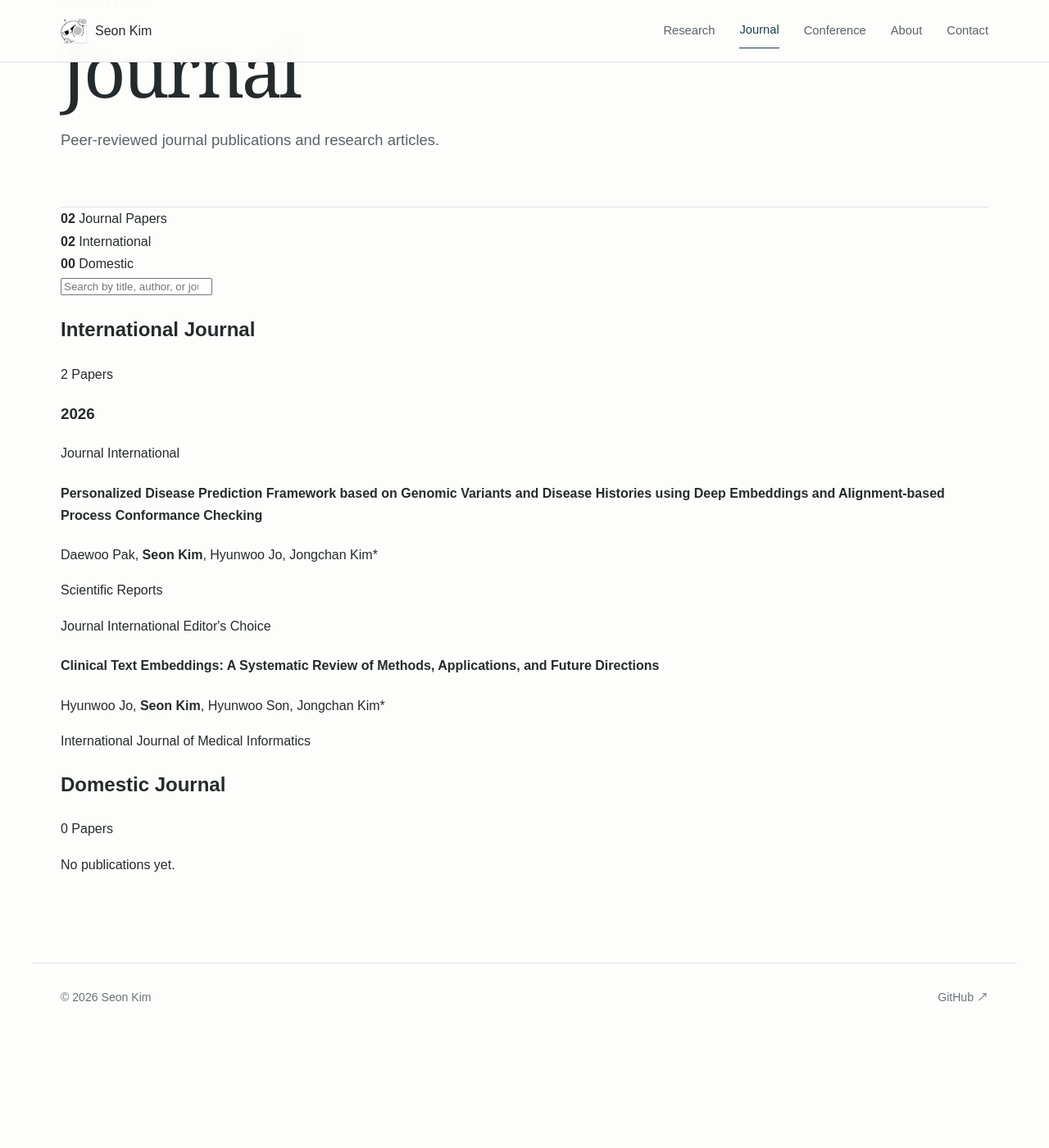
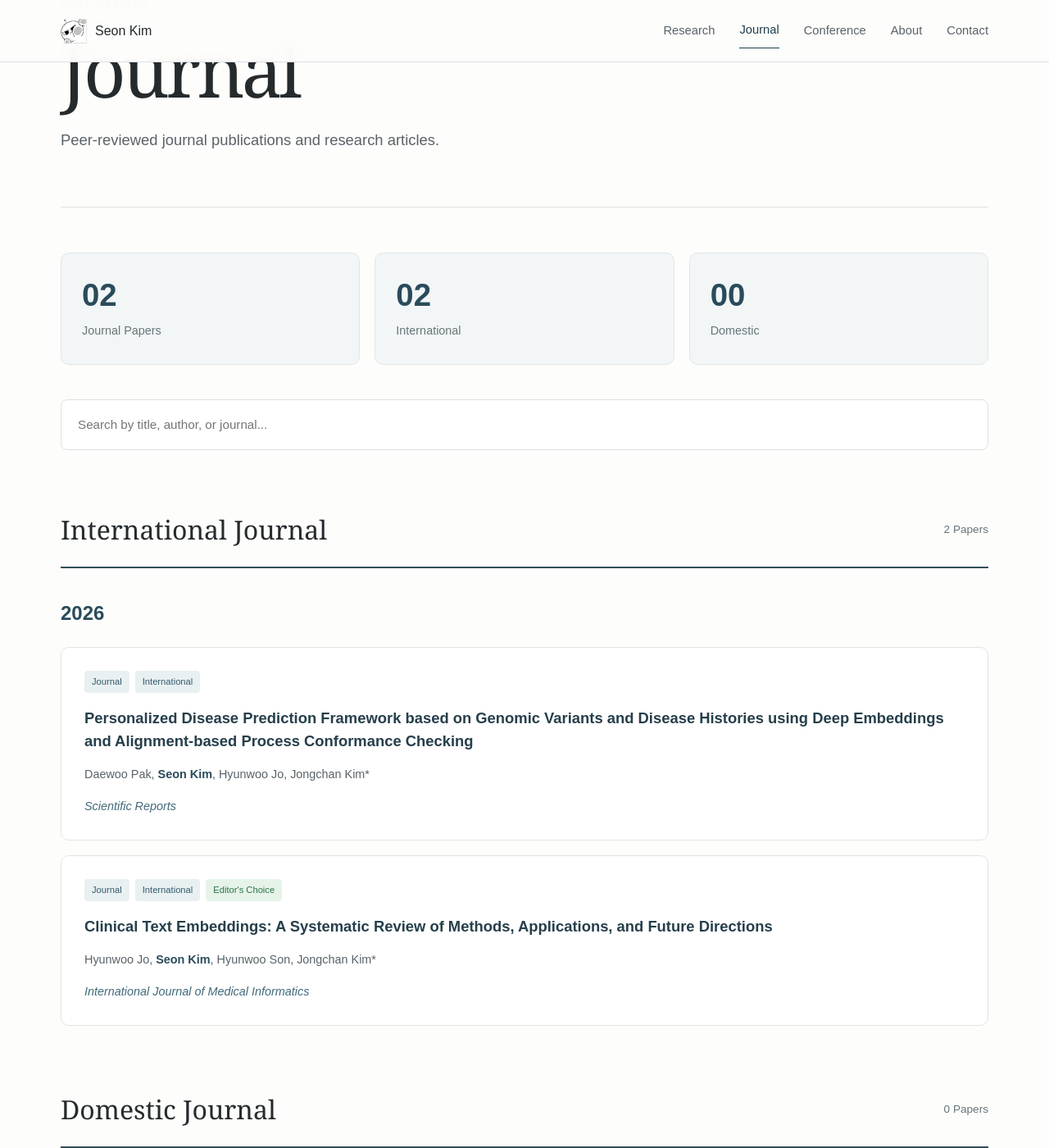
Before and after one commit to KSO012/KSO012.github.io, a Jekyll site: the page built from journal.md, in a window 1280 px wide and 1400 px high, scrolled down 191 px. Shown: the whole window at 82% size. Built offline with Jekyll 4.4.1, drawn with Linux system fonts in a browser that asks for light colours; before the commit the page ends 1465 px from its top, so only the background shows below that.

Commit message:
Update style.css

```diff
--- a/assets/style.css
+++ b/assets/style.css
@@ -12,3 +12,203 @@
   object-fit: contain;
   flex-shrink: 0;
 }
+
+/* =================================
+   JOURNAL PAGE
+================================= */
+
+.journal-page {
+  padding-top: 55px;
+}
+
+/* Statistics */
+
+.journal-stats {
+  display: grid;
+  grid-template-columns: repeat(3, 1fr);
+  gap: 18px;
+  margin-bottom: 42px;
+}
+
+.journal-stat {
+  padding: 28px 25px;
+  background: #f3f6f6;
+  border: 1px solid #e1e7e7;
+  border-radius: 10px;
+}
+
+.journal-stat strong {
+  display: block;
+  font-size: 2.4rem;
+  font-weight: 600;
+  color: #294b5b;
+  line-height: 1.2;
+}
+
+.journal-stat span {
+  display: block;
+  margin-top: 8px;
+  font-size: 0.9rem;
+  color: #66757a;
+}
+
+/* Search */
+
+.journal-search {
+  margin-bottom: 70px;
+}
+
+.journal-search input {
+  width: 100%;
+  padding: 17px 20px;
+  border: 1px solid #dce1e1;
+  border-radius: 8px;
+  background: #fff;
+  font: inherit;
+  font-size: 0.95rem;
+  outline: none;
+}
+
+.journal-search input:focus {
+  border-color: #416a79;
+}
+
+/* Sections */
+
+.journal-section {
+  margin-bottom: 75px;
+}
+
+.journal-section-header {
+  display: flex;
+  align-items: center;
+  justify-content: space-between;
+  gap: 20px;
+  border-bottom: 2px solid #334f5a;
+  padding-bottom: 18px;
+  margin-bottom: 32px;
+}
+
+.journal-section-header h2 {
+  font-family: Georgia, serif;
+  font-size: 2rem;
+  font-weight: 500;
+  margin: 0;
+}
+
+.journal-section-header > span {
+  color: #66757a;
+  font-size: 0.85rem;
+}
+
+.journal-year {
+  font-size: 1.5rem;
+  margin: 35px 0 20px;
+  color: #294b5b;
+}
+
+/* Publication Cards */
+
+.journal-paper {
+  border: 1px solid #e0e5e5;
+  border-radius: 10px;
+  padding: 28px;
+  margin-bottom: 18px;
+  background: #fff;
+  transition: border-color 0.2s;
+}
+
+.journal-paper:hover {
+  border-color: #416a79;
+}
+
+.journal-badges {
+  display: flex;
+  flex-wrap: wrap;
+  gap: 7px;
+  margin-bottom: 17px;
+}
+
+.journal-badges span {
+  background: #e9f0f2;
+  color: #315a6b;
+  font-size: 0.7rem;
+  padding: 4px 9px;
+  border-radius: 4px;
+}
+
+.journal-badges .highlight {
+  background: #e6f3e9;
+  color: #287545;
+}
+
+.journal-paper h4 {
+  font-size: 1.15rem;
+  line-height: 1.5;
+  margin: 0 0 15px;
+  color: #263f4b;
+}
+
+.journal-authors {
+  color: #596268;
+  font-size: 0.9rem;
+  margin-bottom: 8px;
+}
+
+.journal-authors strong {
+  color: #294b5b;
+  font-weight: 700;
+}
+
+.journal-name {
+  font-style: italic;
+  font-size: 0.9rem;
+  color: #416a79;
+  margin-bottom: 0;
+}
+
+.journal-empty {
+  padding: 20px 0;
+  color: #718086;
+}
+
+#journal-no-results {
+  text-align: center;
+  color: #718086;
+  padding: 30px;
+}
+
+[hidden] {
+  display: none !important;
+}
+
+/* Mobile */
+
+@media (max-width: 700px) {
+
+  .journal-stats {
+    grid-template-columns: 1fr;
+    gap: 10px;
+  }
+
+  .journal-stat {
+    padding: 20px;
+  }
+
+  .journal-section-header h2 {
+    font-size: 1.5rem;
+  }
+
+  .journal-paper {
+    padding: 20px;
+  }
+
+  .journal-paper h4 {
+    font-size: 1.05rem;
+  }
+
+  .journal-search {
+    margin-bottom: 45px;
+  }
+
+}
```
